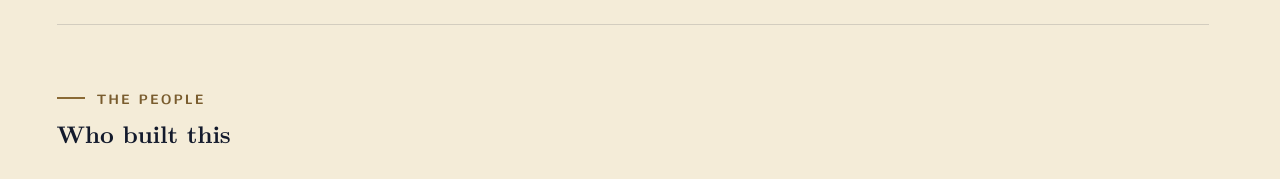
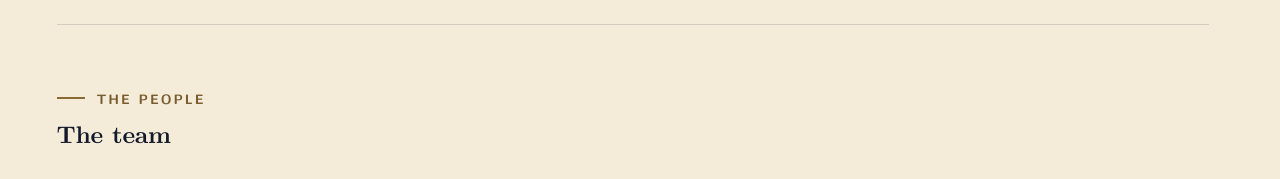
Before and after one commit to imscartissue/iea-revamp, a React (Vite) app: page /about in a window 1280 px wide. Shown: the part 1760-1939 px from the top of the page. Built offline with nearby package versions, Linux system fonts and the light colour scheme.

Commit message:
tiny text update

```diff
--- a/src/pages/AboutPage.tsx
+++ b/src/pages/AboutPage.tsx
@@ -123,7 +123,7 @@ export function AboutPage() {
         <Reveal className="py-12 md:py-16" delayMs={180}>
           <SectionHeader
             eyebrow="The people"
-            title="Who built this"
+            title="The team"
           />
 
           <ContributorGrid />
```
